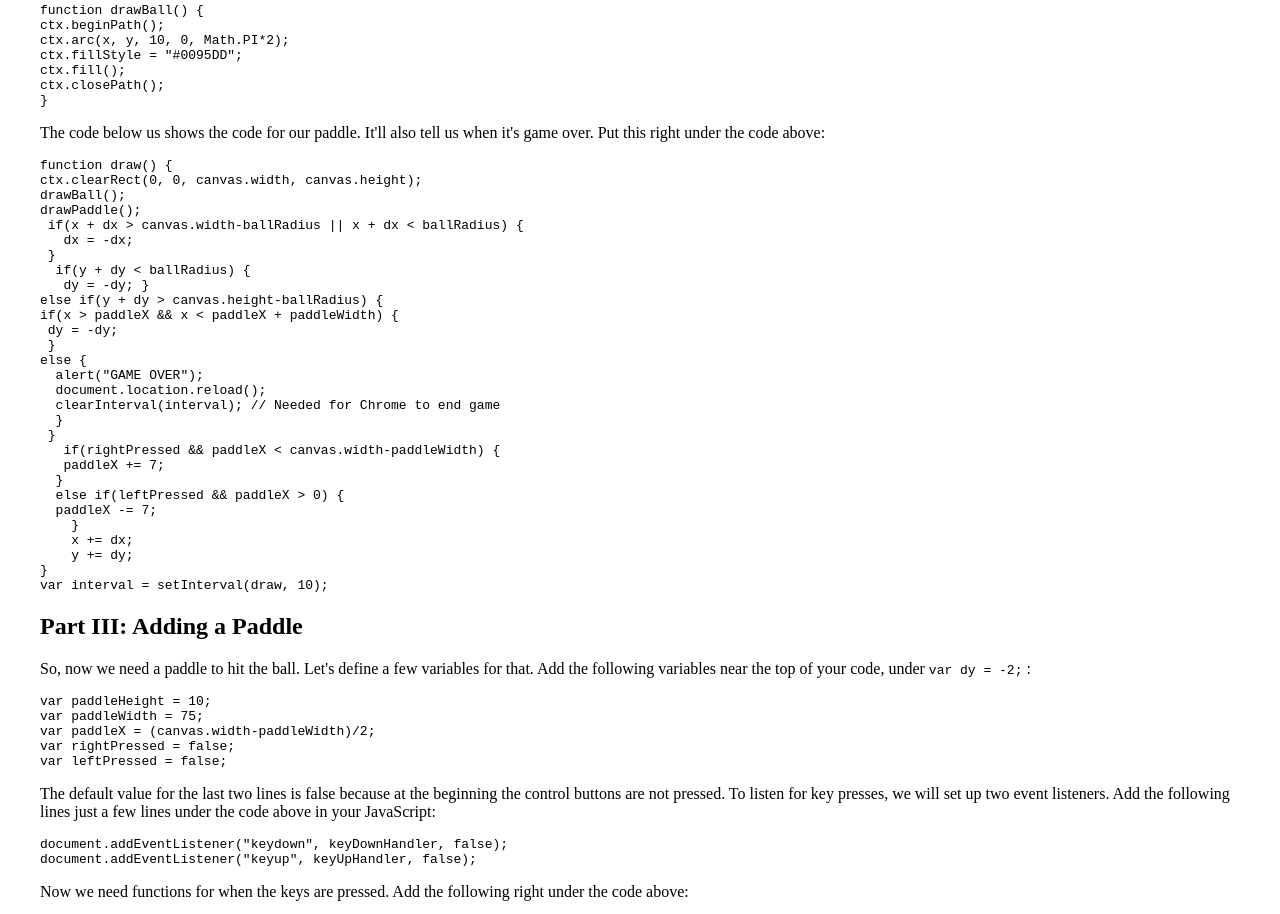
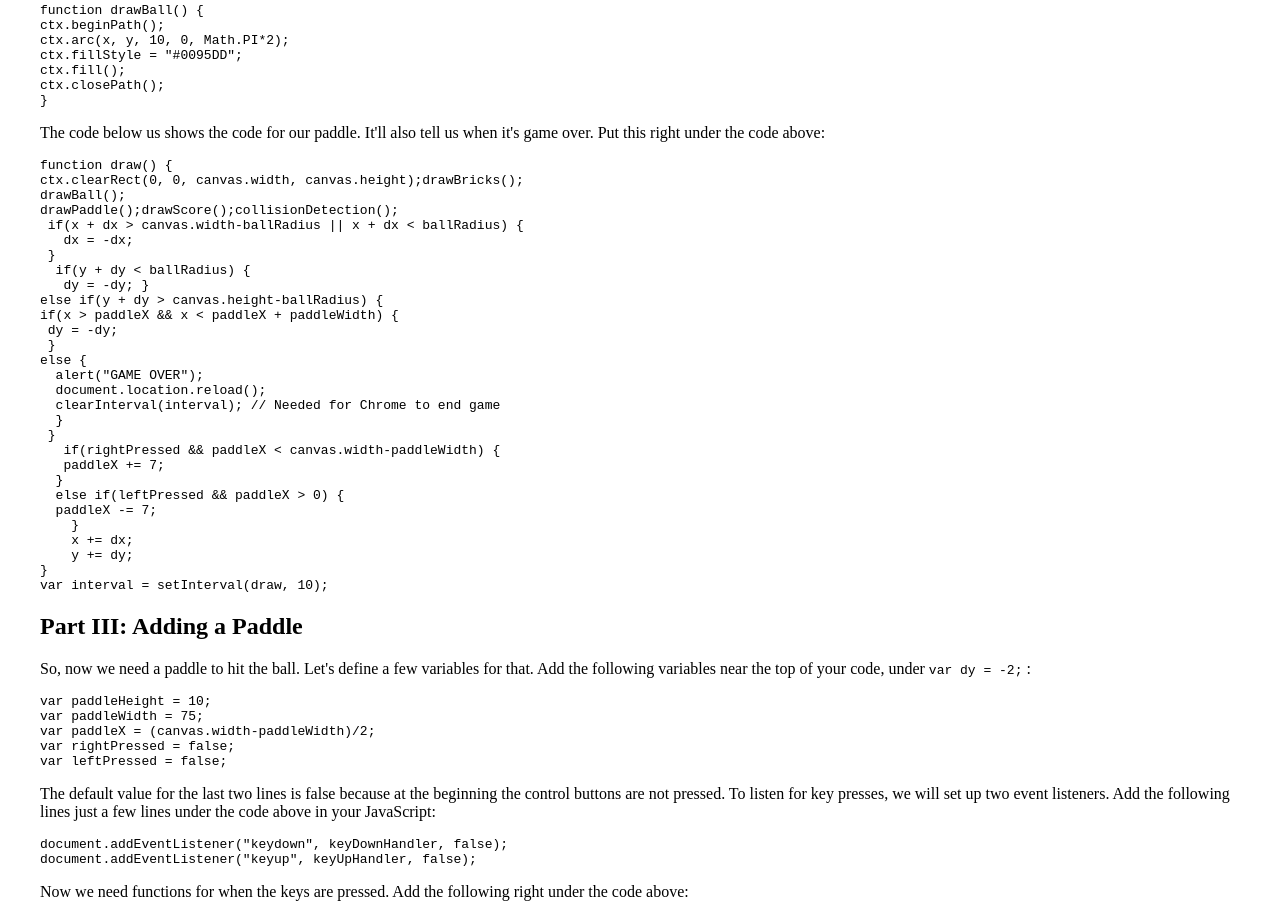
Before and after one commit to P2PHackClub/2019-website, a Gatsby site: page /p2p-hack-club-meeting-3-creating-a-game-using-javascript/ in a window 1280 px wide. Shown: the part 1200-2114 px from the top of the page. Built offline with nearby package versions, Linux system fonts and the light colour scheme; Gatsby itself is replaced by a stand-in of ours; some packages are replaced by stand-ins of ours; code samples lack their colours.

Commit message:
Update Missions “p2p-hack-club-meeting-3-creating-a-game-using-javascript”

````diff
--- a/content/missions/p2p-hack-club-meeting-3-creating-a-game-using-javascript.md
+++ b/content/missions/p2p-hack-club-meeting-3-creating-a-game-using-javascript.md
@@ -81,9 +81,9 @@ The code below us shows the code for our paddle. It'll also tell us when it's ga
 
 ```
 function draw() {
-ctx.clearRect(0, 0, canvas.width, canvas.height);
+ctx.clearRect(0, 0, canvas.width, canvas.height);drawBricks();
 drawBall();
-drawPaddle();
+drawPaddle();drawScore();collisionDetection();
  if(x + dx > canvas.width-ballRadius || x + dx < ballRadius) {
    dx = -dx;
  }
@@ -208,7 +208,7 @@ function collisionDetection() {      for (var c = 0; c < brickColumnCount; c++)
              if(score == brickRowCount*brickColumnCount) {
   alert("YOU WIN, CONGRATULATIONS!");
   document.location.reload();
-  clearInterval(interval);                    }
+  clearInterval(interval);                                        }
                 }
             }
         }
````
